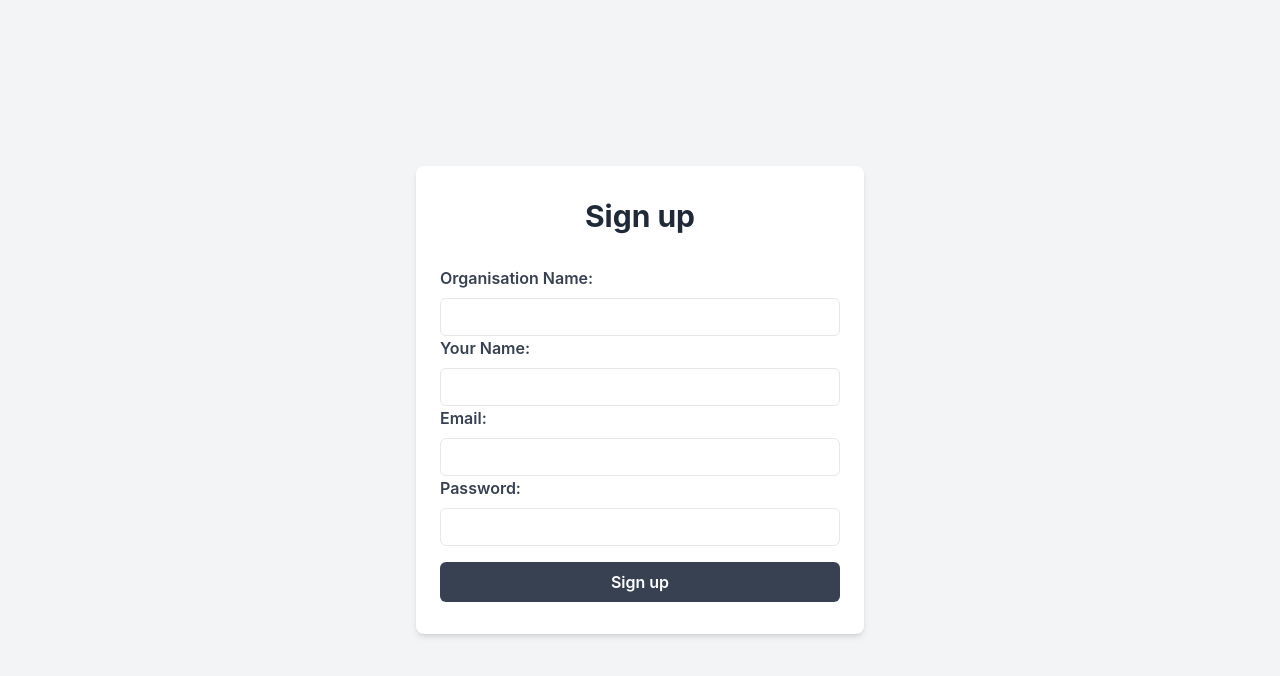
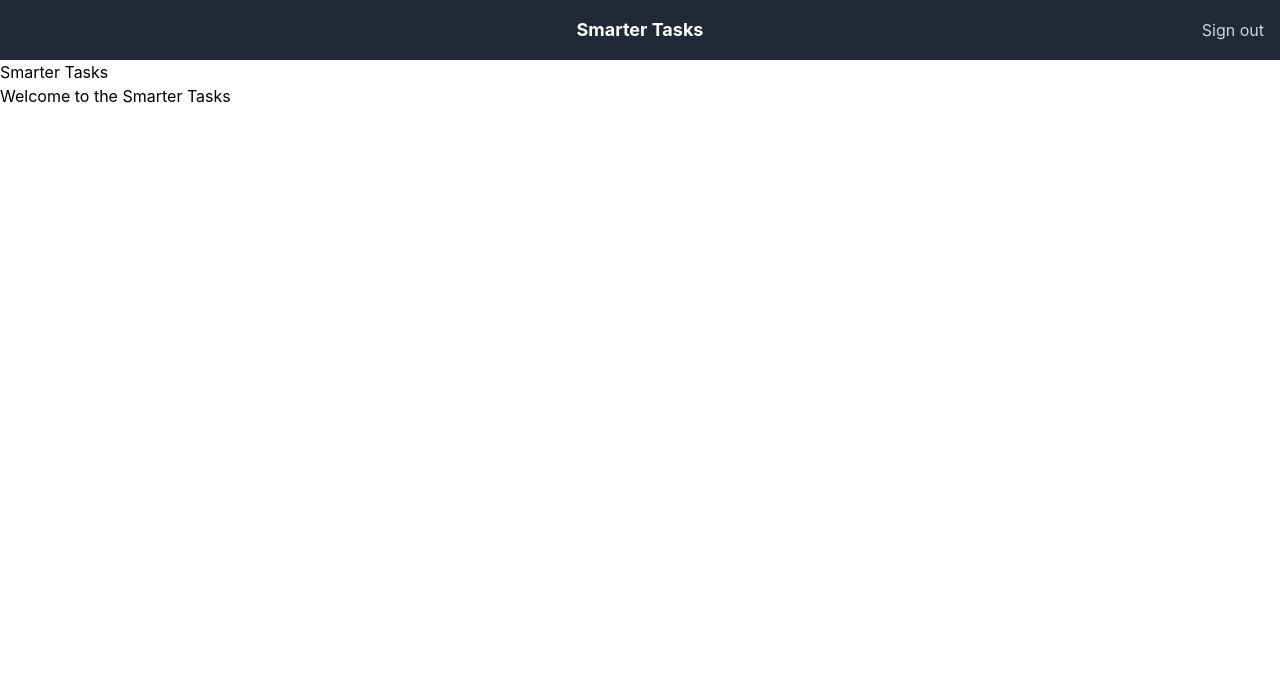
Before and after one commit to thtauhid/wd301, a React (Vite) app in the folder smarter-tasks/: page / in a window 1280 px wide. Shown: the top 676 px of the page. Built offline with nearby package versions, Linux system fonts and the light colour scheme; no server answers; sample sign-in values are in the browser's storage.

Commit message:
Added HomePage back

```diff
--- a/smarter-tasks/src/App.tsx
+++ b/smarter-tasks/src/App.tsx
@@ -6,20 +6,21 @@ import NotFound from "./NotFound";
 import Signup from "./pages/signup";
 import Signin from "./pages/signin";
 import Dashboard from "./pages/dashboard";
+import HomePage from "./HomePage";
 
 function App() {
   const location = useLocation();
 
-  const dontShowHeader = ["/", "/signin", "/signup", "/notfound"];
+  const dontShowHeader = ["/signin", "/signup", "/notfound"];
 
   return (
     <div>
       {!dontShowHeader.includes(location.pathname) && <Header />}
 
       <Routes>
-        <Route path='/' element={<Signup />} />
         <Route path='/signup' element={<Signup />} />
         <Route path='/signin' element={<Signin />} />
+        <Route path='/' element={<ProtectedRoute element={<HomePage />} />} />
         <Route
           path='/dashboard'
           element={<ProtectedRoute element={<Dashboard />} />}
--- /dev/null
+++ b/smarter-tasks/src/HomePage.tsx
@@ -0,0 +1,12 @@
+import React from "react";
+
+const HomePage: React.FC = () => {
+  return (
+    <div>
+      <h2>Smarter Tasks</h2>
+      <p>Welcome to the Smarter Tasks</p>
+    </div>
+  );
+};
+
+export default HomePage;
```
